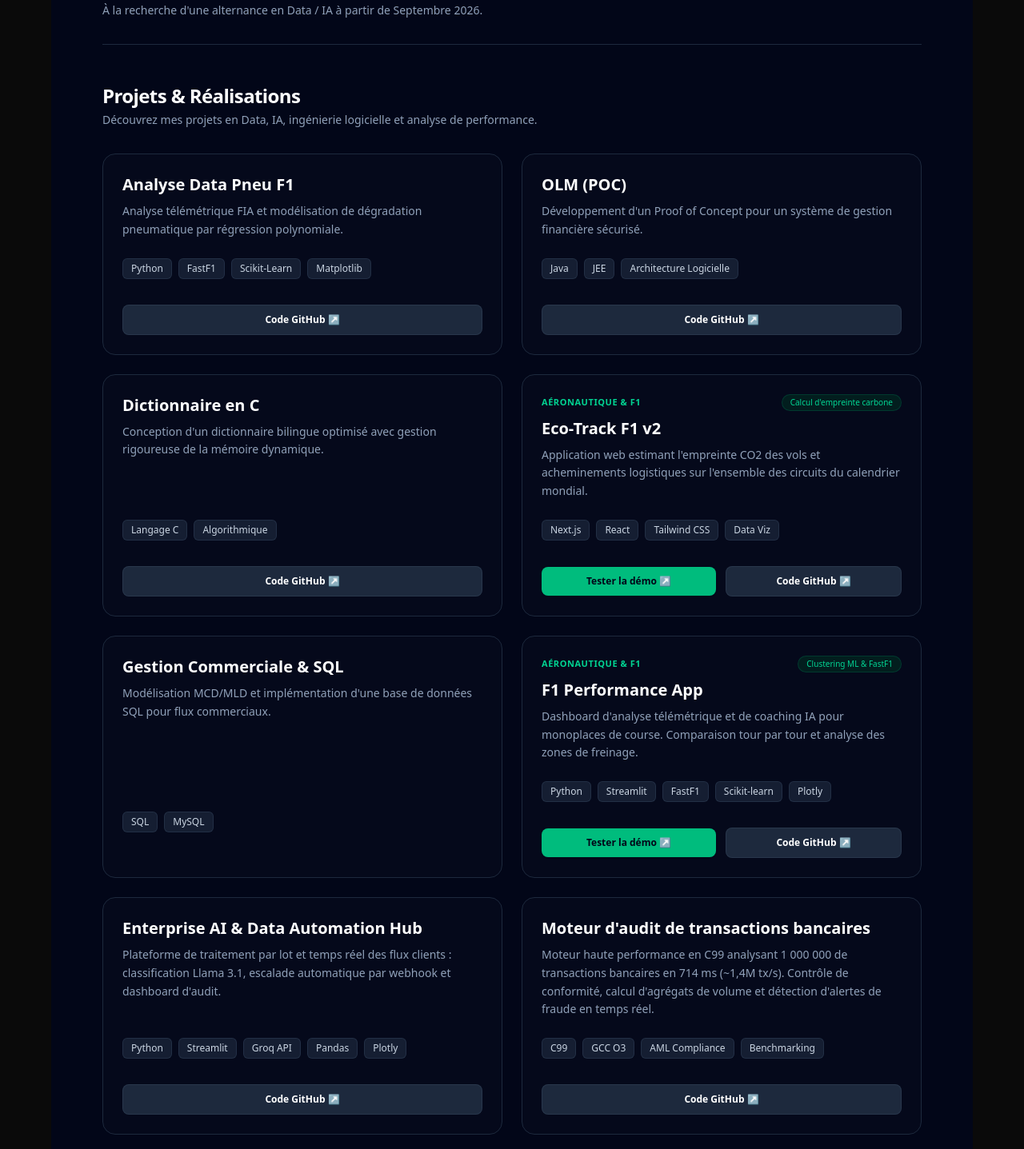
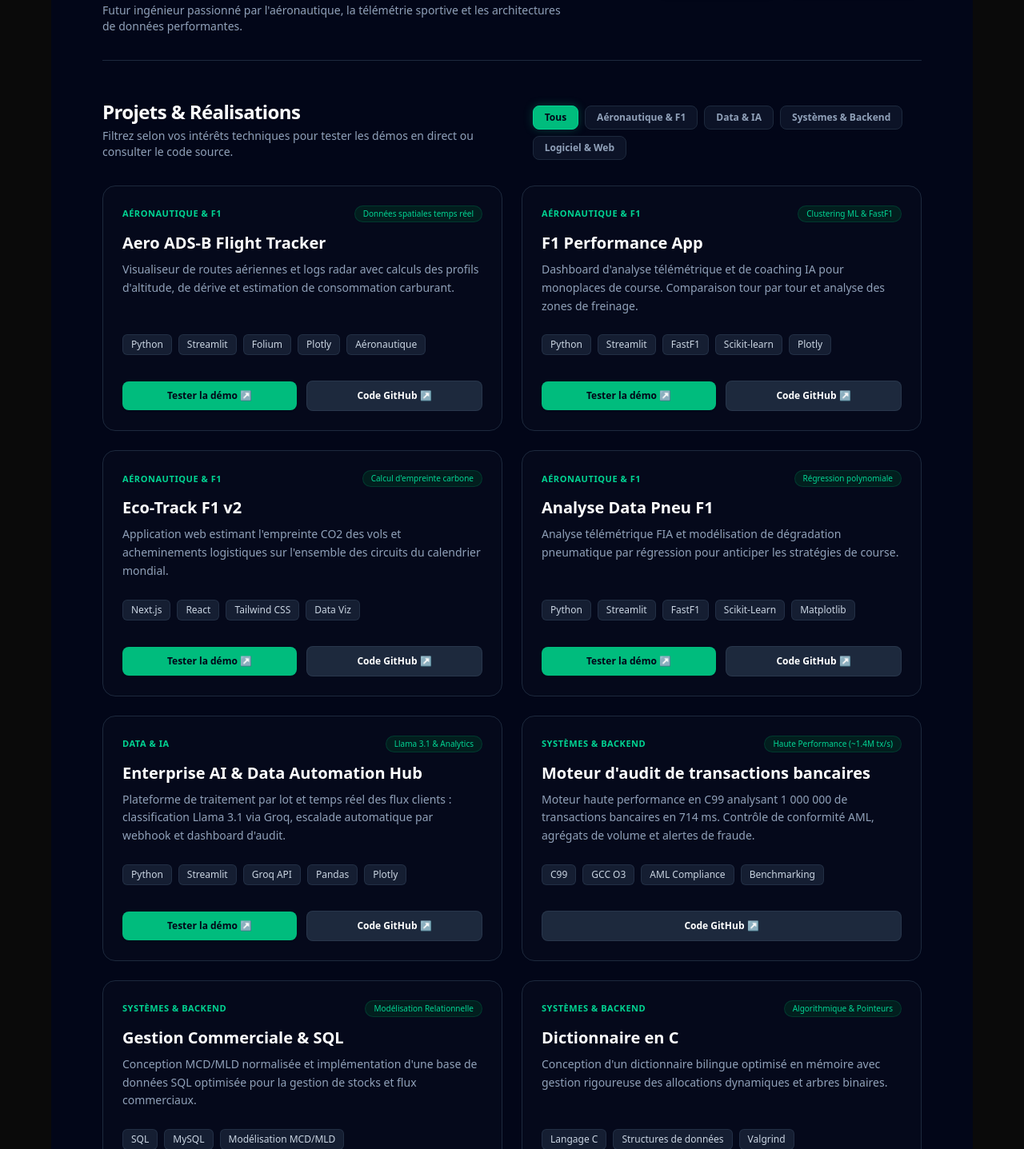
Before and after one commit to MathisLc25/cv-data-green, a Next.js app: page / in a window 1280 px wide. Shown: the part 133-1570 px from the top of the page at 80% size. Built offline with nearby package versions, Linux system fonts and the light colour scheme.

Commit message:
Fix typo syntax et build reussi

```diff
--- a/src/app/api/chat/route.ts
+++ b/src/app/api/chat/route.ts
@@ -30,7 +30,7 @@ export async function POST(req: Request) {
       Voici les informations officielles et détaillées sur Mathis :
       - Identité : Mathis Ladine Caloc, 22 ans. Réside à Bordeaux.
       - Poste recherché : Alternance en Data & Intelligence Artificielle à partir de Septembre 2026 (Rythme ECE).
-      - Formation & Objectifs : Actuellement en Bachelor à l'ECE Bordeaux, il entre en 3e année de Bachelor avec la spécialisation Data & IA. Son objectif est d'intégrer un cycle d'ingénieur directement après sa 3e année (à l'ECE ou l'ESTACA). À terme, il vise le programme des Cadets Air France ou une carrière d'ingénieur en Formule 1.
+      - Formation & Objectifs : Actuellement en Bachelor à l'ECE Bordeaux, il entre en 3e année de Bachelor avec la spécialisation Data & IA. Son objectif est d'intégrer un cycle d'ingénieur directement après sa 3e année (à l'ECE ou l'ESTACA). À terme, il vise une carrière d'ingénieur.
       - Expérience professionnelle : Travaille à Auchan Bordeaux Lac. Il a débuté comme caissier, a acquis de l'expérience en rayon, puis a été promu gestionnaire de ligne grâce à son sérieux et ses compétences en leadership.
       - Projets notables :
         1. OLM (Asset Management / POC) : Application de suivi et de gestion des dépenses conçue spécifiquement pour les étudiants, née de sa propre expérience de la vie étudiante depuis 3 ans.
--- a/src/app/page.tsx
+++ b/src/app/page.tsx
@@ -1,89 +1,136 @@
 "use client";
 
-const projects = [
+import { useState } from "react";
+
+const CATEGORIES = [
+  "Tous",
+  "Aéronautique & F1",
+  "Data & IA",
+  "Systèmes & Backend",
+  "Logiciel & Web",
+] as const;
+
+type Category = (typeof CATEGORIES)[number];
+
+interface Project {
+  title: string;
+  category: "Aéronautique & F1" | "Data & IA" | "Systèmes & Backend" | "Logiciel & Web";
+  badge?: string;
+  desc: string;
+  tech: string;
+  demo?: string;
+  github?: string;
+}
+
+const projects: Project[] = [
   {
-    title: "Analyse Data Pneu F1",
-    desc: "Analyse télémétrique FIA et modélisation de dégradation pneumatique par régression polynomiale.",
-    tech: "Python, FastF1, Scikit-Learn, Matplotlib",
-    github: "https://github.com/MathisLc25/f1-tire-analysis"
+    title: "Aero ADS-B Flight Tracker",
+    category: "Aéronautique & F1",
+    badge: "Données spatiales temps réel",
+    desc: "Visualiseur de routes aériennes et logs radar avec calculs des profils d'altitude, de dérive et estimation de consommation carburant.",
+    tech: "Python, Streamlit, Folium, Plotly, Aéronautique",
+    demo: "https://aero-flight-tracker.streamlit.app",
+    github: "https://github.com/MathisLc25/aero-flight-tracker",
   },
   {
-    title: "OLM (POC)",
-    desc: "Développement d'un Proof of Concept pour un système de gestion financière sécurisé.",
-    tech: "Java, JEE, Architecture Logicielle",
-    github: "https://github.com/MathisLc25/JEECE-LedgerOne-Test-Technique"
-  },
-  {
-    title: "Dictionnaire en C",
-    desc: "Conception d'un dictionnaire bilingue optimisé avec gestion rigoureuse de la mémoire dynamique.",
-    tech: "Langage C, Algorithmique",
-    github: "https://github.com/MathisLc25/Projet-C-"
+    title: "F1 Performance App",
+    category: "Aéronautique & F1",
+    badge: "Clustering ML & FastF1",
+    desc: "Dashboard d'analyse télémétrique et de coaching IA pour monoplaces de course. Comparaison tour par tour et analyse des zones de freinage.",
+    tech: "Python, Streamlit, FastF1, Scikit-learn, Plotly",
+    demo: "https://f1performance.streamlit.app",
+    github: "https://github.com/MathisLc25/F1_Performance_App",
   },
   {
     title: "Eco-Track F1 v2",
-    category: "AÉRONAUTIQUE & F1",
+    category: "Aéronautique & F1",
     badge: "Calcul d'empreinte carbone",
     desc: "Application web estimant l'empreinte CO2 des vols et acheminements logistiques sur l'ensemble des circuits du calendrier mondial.",
     tech: "Next.js, React, Tailwind CSS, Data Viz",
     demo: "https://eco-track-f1.vercel.app",
-    github: "https://github.com/MathisLc25/eco-track-f1-v2"
+    github: "https://github.com/MathisLc25/eco-track-f1-v2",
+  },
+  {
+    title: "Analyse Data Pneu F1",
+    category: "Aéronautique & F1",
+    badge: "Régression polynomiale",
+    desc: "Analyse télémétrique FIA et modélisation de dégradation pneumatique par régression pour anticiper les stratégies de course.",
+    tech: "Python, Streamlit, FastF1, Scikit-Learn, Matplotlib",
+    demo: "https://f1-tire-analysis.streamlit.app",
+    github: "https://github.com/MathisLc25/f1-tire-analysis",
+  },
+  {
+    title: "Enterprise AI & Data Automation Hub",
+    category: "Data & IA",
+    badge: "Llama 3.1 & Analytics",
+    desc: "Plateforme de traitement par lot et temps réel des flux clients : classification Llama 3.1 via Groq, escalade automatique par webhook et dashboard d'audit.",
+    tech: "Python, Streamlit, Groq API, Pandas, Plotly",
+    demo: "https://ai-customer.streamlit.app",
+    github: "https://github.com/MathisLc25/AI-customer",
+  },
+  {
+    title: "Moteur d'audit de transactions bancaires",
+    category: "Systèmes & Backend",
+    badge: "Haute Performance (~1.4M tx/s)",
+    desc: "Moteur haute performance en C99 analysant 1 000 000 de transactions bancaires en 714 ms. Contrôle de conformité AML, agrégats de volume et alertes de fraude.",
+    tech: "C99, GCC O3, AML Compliance, Benchmarking",
+    github: "https://github.com/MathisLc25/bank-log-engine",
   },
   {
     title: "Gestion Commerciale & SQL",
-    desc: "Modélisation MCD/MLD et implémentation d'une base de données SQL pour flux commerciaux.",
-    tech: "SQL, MySQL",
-    github: "#"
+    category: "Systèmes & Backend",
+    badge: "Modélisation Relationnelle",
+    desc: "Conception MCD/MLD normalisée et implémentation d'une base de données SQL optimisée pour la gestion de stocks et flux commerciaux.",
+    tech: "SQL, MySQL, Modélisation MCD/MLD",
+    github: "https://github.com/MathisLc25",
   },
   {
-    title: "F1 Performance App",
-    category: "AÉRONAUTIQUE & F1",
-    badge: "Clustering ML & FastF1",
-    desc: "Dashboard d'analyse télémétrique et de coaching IA pour monoplaces de course. Comparaison tour par tour et analyse des zones de freinage.",
-    tech: "Python, Streamlit, FastF1, Scikit-learn, Plotly",
-    demo: "https://f1performance.streamlit.app",
-    github: "https://github.com/MathisLc25/F1_Performance_App"
+    title: "Dictionnaire en C",
+    category: "Systèmes & Backend",
+    badge: "Algorithmique & Pointeurs",
+    desc: "Conception d'un dictionnaire bilingue optimisé en mémoire avec gestion rigoureuse des allocations dynamiques et arbres binaires.",
+    tech: "Langage C, Structures de données, Valgrind",
+    github: "https://github.com/MathisLc25/Projet-C-",
   },
   {
-    title: "Enterprise AI & Data Automation Hub",
-    desc: "Plateforme de traitement par lot et temps réel des flux clients : classification Llama 3.1, escalade automatique par webhook et dashboard d'audit.",
-    tech: "Python, Streamlit, Groq API, Pandas, Plotly",
-    github: "https://github.com/MathisLc25/AI-customer"
+    title: "OLM (Asset Management)",
+    category: "Logiciel & Web",
+    badge: "POC FinTech Étudiant",
+    desc: "Proof of Concept pour un système de gestion financière et budgétaire spécialement adapté aux étudiants, développé suite à un test technique chez JEECE.",
+    tech: "Java, Spring Boot, React, Architecture Logicielle",
+    github: "https://github.com/MathisLc25/JEECE-LedgerOne-Test-Technique",
   },
-  {
-    title: "Moteur d'audit de transactions bancaires",
-    desc: "Moteur haute performance en C99 analysant 1 000 000 de transactions bancaires en 714 ms (~1,4M tx/s). Contrôle de conformité, calcul d'agrégats de volume et détection d'alertes de fraude en temps réel.",
-    tech: "C99, GCC O3, AML Compliance, Benchmarking",
-    github: "https://github.com/MathisLc25/bank-log-engine"
-  },
-  {
-    title: "Aero ADS-B Flight Tracker",
-    category: "AÉRONAUTIQUE & F1",
-    badge: "Données spatiales temps réel",
-    desc: "Visualiseur de routes aériennes et logs radar avec calculs des profils d'altitude, de dérive et estimation de consommation carburant.",
-    tech: "Python, Streamlit, Folium, Plotly, Aéronautique",
-    demo: "https://aero-flight-tracker.streamlit.app",
-    github: "https://github.com/MathisLc25/aero-flight-tracker"
-  }
 ];
 
 export default function Home() {
+  const [selectedCategory, setSelectedCategory] = useState<Category>("Tous");
+
+  const filteredProjects =
+    selectedCategory === "Tous"
+      ? projects
+      : projects.filter((p) => p.category === selectedCategory);
+
   return (
     <main className="min-h-screen bg-slate-950 text-slate-100 px-6 py-12 md:px-16 max-w-6xl mx-auto">
-      {/* En-tête / Header avec lien GitHub direct pour les RH */}
+      {/* En-tête / Header avec liens directs Pro & RH */}
       <header className="flex flex-col md:flex-row md:items-center justify-between border-b border-slate-800 pb-8 mb-12 gap-6">
         <div>
-          <h1 className="text-3xl md:text-5xl font-extrabold text-white tracking-tight mb-2">
+          <div className="flex items-center gap-3 mb-2">
+            <h1 className="text-3xl md:text-5xl font-extrabold text-white tracking-tight">
               Mathis Ladine Caloc
             </h1>
+            <span className="hidden sm:inline-block px-2.5 py-1 text-[11px] font-semibold bg-emerald-950/80 text-emerald-400 border border-emerald-800/50 rounded-full">
+              Alternance Sept. 2026
+            </span>
+          </div>
           <p className="text-emerald-400 font-medium text-base md:text-lg">
             Data & Artificial Intelligence • ECE Bordeaux
           </p>
-          <p className="text-slate-400 text-sm mt-1">
-            À la recherche d'une alternance en Data / IA à partir de Septembre 2026.
+          <p className="text-slate-400 text-sm mt-1 max-w-xl">
+            Futur ingénieur passionné par l'aéronautique, la télémétrie sportive et les architectures de données performantes.
           </p>
         </div>
 
-        {/* Boutons d'accès rapide Pro & RH */}
         <div className="flex items-center gap-3">
           <a
             href="https://github.com/MathisLc25"
@@ -110,34 +157,55 @@ export default function Home() {
 
       {/* Section des Projets */}
       <section className="mb-16">
-        <div className="mb-8">
-          <h2 className="text-2xl font-bold text-white tracking-tight">Projets & Réalisations</h2>
+        <div className="flex flex-col md:flex-row md:items-end justify-between mb-8 gap-4">
+          <div>
+            <h2 className="text-2xl font-bold text-white tracking-tight">
+              Projets & Réalisations
+            </h2>
             <p className="text-slate-400 text-sm mt-1">
-            Découvrez mes projets en Data, IA, ingénierie logicielle et analyse de performance.
+              Filtrez selon vos intérêts techniques pour tester les démos en direct ou consulter le code source.
             </p>
           </div>
 
+          {/* Onglets de filtrage */}
+          <div className="flex flex-wrap gap-2">
+            {CATEGORIES.map((cat) => {
+              const active = selectedCategory === cat;
+              return (
+                <button
+                  key={cat}
+                  onClick={() => setSelectedCategory(cat)}
+                  className={`px-3.5 py-1.5 rounded-lg text-xs font-semibold transition-all border ${
+                    active
+                      ? "bg-emerald-500 text-slate-950 border-emerald-400 shadow-[0_0_12px_rgba(16,185,129,0.3)]"
+                      : "bg-slate-900/80 text-slate-400 border-slate-800 hover:border-slate-700 hover:text-slate-200"
+                  }`}
+                >
+                  {cat}
+                </button>
+              );
+            })}
+          </div>
+        </div>
+
+        {/* Grille dynamique des projets */}
         <div className="grid grid-cols-1 md:grid-cols-2 gap-6">
-          {projects.map((project) => (
+          {filteredProjects.map((project) => (
             <div
               key={project.title}
               className="p-6 rounded-2xl border border-slate-800 bg-slate-900/20 hover:border-slate-700 hover:bg-slate-900/40 transition-all duration-300 group flex flex-col justify-between"
             >
               <div>
-                {(project.category || project.badge) && (
-                  <div className="flex justify-between items-center mb-2">
-                    {project.category && (
+                <div className="flex justify-between items-center mb-3">
                   <span className="text-[11px] font-bold text-emerald-400 tracking-wider uppercase">
                     {project.category}
                   </span>
-                    )}
                   {project.badge && (
                     <span className="text-[10px] px-2.5 py-0.5 rounded-full bg-emerald-950/60 text-emerald-400 border border-emerald-800/40 font-medium">
                       {project.badge}
                     </span>
                   )}
                 </div>
-                )}
 
                 <h3 className="text-xl font-bold text-white group-hover:text-emerald-400 transition-colors mb-2">
                   {project.title}
@@ -161,7 +229,7 @@ export default function Home() {
                   ))}
                 </div>
 
-                {/* Boutons d'actions : Démo et/ou GitHub */}
+                {/* Boutons d'actions adaptatifs */}
                 <div className="flex items-center gap-3 pt-2">
                   {project.demo && (
                     <a
@@ -174,12 +242,14 @@ export default function Home() {
                     </a>
                   )}
 
-                  {project.github && project.github !== "#" && (
+                  {project.github && (
                     <a
                       href={project.github}
                       target="_blank"
                       rel="noopener noreferrer"
-                      className={`${project.demo ? "flex-1" : "w-full"} text-center py-2.5 px-4 text-xs font-semibold rounded-lg bg-slate-800 hover:bg-slate-700 text-white transition-colors border border-slate-700/60 flex items-center justify-center gap-1.5`}
+                      className={`${
+                        project.demo ? "flex-1" : "w-full"
+                      } text-center py-2.5 px-4 text-xs font-semibold rounded-lg bg-slate-800 hover:bg-slate-700 text-white transition-colors border border-slate-700/60 flex items-center justify-center gap-1.5`}
                     >
                       Code GitHub ↗
                     </a>
--- a/src/components/ProjectCard.tsx
+++ b/src/components/ProjectCard.tsx
@@ -1,101 +1,160 @@
 "use client";
 
-const projects = [
+interface Project {
+  title: string;
+  category?: string;
+  badge?: string;
+  desc: string;
+  tech: string;
+  demo?: string;
+  github?: string;
+}
+
+export const projects: Project[] = [
   {
     title: "Analyse Data Pneu F1",
+    category: "AÉRONAUTIQUE & F1",
+    badge: "Régression polynomiale",
     desc: "Analyse télémétrique FIA et modélisation de dégradation pneumatique par régression polynomiale.",
     tech: "Python, FastF1, Scikit-Learn, Matplotlib",
-    link: "https://github.com/MathisLc25/f1-tire-analysis"
+    github: "https://github.com/MathisLc25/f1-tire-analysis",
   },
   {
     title: "OLM (POC)",
+    category: "Logiciel & Web",
+    badge: "POC FinTech Étudiant",
     desc: "Développement d'un Proof of Concept pour un système de gestion financière sécurisé.",
     tech: "Java, JEE, Architecture Logicielle",
-    link: "https://github.com/MathisLc25/JEECE-LedgerOne-Test-Technique"
+    github: "https://github.com/MathisLc25/JEECE-LedgerOne-Test-Technique",
   },
   {
     title: "Dictionnaire en C",
+    category: "Systèmes & Backend",
+    badge: "Algorithmique & Pointeurs",
     desc: "Conception d'un dictionnaire bilingue optimisé avec gestion rigoureuse de la mémoire dynamique.",
     tech: "Langage C, Algorithmique",
-    link: "https://github.com/MathisLc25/Projet-C-"
+    github: "https://github.com/MathisLc25/Projet-C-",
   },
   {
-    title: "Eco track f1",
-    desc: "Calculateur d'empreinte carbone pour les déplacements en Grand Prix depuis Bordeaux, conçu selon les normes d'accessibilité WCAG et prêt pour le pilotage analytics."",
+    title: "Eco-Track F1 v2",
+    category: "AÉRONAUTIQUE & F1",
+    badge: "Calcul d'empreinte carbone",
+    desc: "Calculateur d'empreinte carbone pour les déplacements en Grand Prix depuis Bordeaux, conçu selon les normes d'accessibilité WCAG et prêt pour le pilotage analytics.",
     tech: "Next.js, React, Tailwind CSS, TypeScript",
-    link: "https://github.com/MathisLc25/eco-track-f1-v2"
+    demo: "https://eco-track-f1.vercel.app",
+    github: "https://github.com/MathisLc25/eco-track-f1-v2",
   },
   {
     title: "Gestion Commerciale & SQL",
+    category: "Systèmes & Backend",
+    badge: "Modélisation MCD/MLD",
     desc: "Modélisation MCD/MLD et implémentation d'une base de données SQL pour flux commerciaux.",
     tech: "SQL, MySQL",
-    link: "#"
+    github: "https://github.com/MathisLc25",
   },
   {
-    title: "Pitwall F1 et Télémétrie & IA",
-    desc: "Application d'ingénierie de piste et analyse de télémétrie F1 avec segmentation non-supervisée par K-Means.",
-    tech: "Python, Streamlit, Scikit-Learn, FastF1, Plotly",
-    link: "https://github.com/MathisLc25/F1_Performance_App"
+    title: "F1 Performance App",
+    category: "AÉRONAUTIQUE & F1",
+    badge: "Clustering ML & FastF1",
+    desc: "Dashboard d'analyse télémétrique et de coaching IA pour monoplaces de course. Comparaison tour par tour et analyse des zones de freinage.",
+    tech: "Python, Streamlit, FastF1, Scikit-learn, Plotly",
+    demo: "https://f1performance.streamlit.app",
+    github: "https://github.com/MathisLc25/F1_Performance_App",
   },
   {
     title: "Enterprise AI & Data Automation Hub",
+    category: "Data & IA",
+    badge: "Llama 3.1 & Analytics",
     desc: "Plateforme de traitement par lot et temps réel des flux clients : classification Llama 3.1, escalade automatique par webhook et dashboard d'audit.",
     tech: "Python, Streamlit, Groq API, Pandas, Plotly",
-    link: "https://github.com/MathisLc25/AI-customer"
+    demo: "https://ai-customer.streamlit.app",
+    github: "https://github.com/MathisLc25/AI-customer",
   },
   {
     title: "Moteur d'audit de transactions bancaires",
+    category: "Systèmes & Backend",
+    badge: "Haute Performance (~1.4M tx/s)",
     desc: "Moteur haute performance en C99 analysant 1 000 000 de transactions bancaires en 714 ms (~1,4M tx/s). Contrôle de conformité, calcul d'agrégats de volume et détection d'alertes de fraude en temps réel.",
     tech: "C99, GCC O3, AML Compliance, Benchmarking",
-    link: "https://github.com/MathisLc25/bank-log-engine"
+    github: "https://github.com/MathisLc25/bank-log-engine",
   },
   {
     title: "Aero ADS-B Flight Tracker",
     category: "AÉRONAUTIQUE & F1",
     badge: "Données spatiales temps réel",
     desc: "Visualiseur de routes aériennes et logs radar avec calculs des profils d'altitude, de dérive et estimation de consommation carburant.",
-  tech: ["Python", "Streamlit", "Folium", "Plotly", "Aéronautique"],
+    tech: "Python, Streamlit, Folium, Plotly, Aéronautique",
     demo: "https://aero-flight-tracker.streamlit.app",
-  github: "https://github.com/MathisLc25/aero-flight-tracker"
-  }
-
-
+    github: "https://github.com/MathisLc25/aero-flight-tracker",
+  },
 ];
 
-export default function ProjectSection() {
+export default function ProjectCard({ project }: { project: Project }) {
   return (
-    <div className="grid grid-cols-1 md:grid-cols-2 gap-6">
-      {projects.map((project) => (
-        <div
-          key={project.title}
-          className="p-6 rounded-2xl border border-slate-800 bg-slate-900/20 hover:border-slate-700 hover:bg-slate-900/40 transition-all duration-300 group flex flex-col justify-between"
-        >
+    <div className="p-6 rounded-2xl border border-slate-800 bg-slate-900/20 hover:border-slate-700 hover:bg-slate-900/40 transition-all duration-300 group flex flex-col justify-between">
       <div>
-            <div className="flex justify-between items-start mb-4 gap-4">
-              <h3 className="text-lg font-semibold text-white group-hover:text-emerald-400 transition-colors">
+        {(project.category || project.badge) && (
+          <div className="flex justify-between items-center mb-2">
+            {project.category && (
+              <span className="text-[11px] font-bold text-emerald-400 tracking-wider uppercase">
+                {project.category}
+              </span>
+            )}
+            {project.badge && (
+              <span className="text-[10px] px-2.5 py-0.5 rounded-full bg-emerald-950/60 text-emerald-400 border border-emerald-800/40 font-medium">
+                {project.badge}
+              </span>
+            )}
+          </div>
+        )}
+
+        <h3 className="text-xl font-bold text-white group-hover:text-emerald-400 transition-colors mb-2">
           {project.title}
         </h3>
-              {project.link !== "#" && (
-                <a
-                  href={project.link}
-                  target="_blank"
-                  rel="noopener noreferrer"
-                  className="text-[10px] font-semibold border border-emerald-500/30 px-3 py-1.5 rounded-lg text-emerald-500 hover:bg-emerald-500 hover:text-white transition-colors whitespace-nowrap shadow-sm"
-                >
-                  GitHub ↗
-                </a>
-              )}
-            </div>
+
         <p className="text-slate-400 text-sm mb-6 font-normal leading-relaxed">
           {project.desc}
         </p>
       </div>
 
-          <p className="text-xs font-medium text-slate-500 border-t border-slate-800/60 pt-4">
-            {project.tech}
-          </p>
+      <div>
+        <div className="flex flex-wrap gap-2 mb-6">
+          {project.tech.split(", ").map((t) => (
+            <span
+              key={t}
+              className="text-xs px-2.5 py-1 rounded-md bg-slate-800/70 text-slate-300 border border-slate-700/50"
+            >
+              {t}
+            </span>
+          ))}
         </div>
-      ))}
+
+        <div className="flex items-center gap-3 pt-2">
+          {project.demo && (
+            <a
+              href={project.demo}
+              target="_blank"
+              rel="noopener noreferrer"
+              className="flex-1 text-center py-2.5 px-4 text-xs font-semibold rounded-lg bg-emerald-500 hover:bg-emerald-400 text-slate-950 transition-colors flex items-center justify-center gap-1.5 shadow-sm"
+            >
+              Tester la démo ↗
+            </a>
+          )}
+
+          {project.github && project.github !== "#" && (
+            <a
+              href={project.github}
+              target="_blank"
+              rel="noopener noreferrer"
+              className={`${
+                project.demo ? "flex-1" : "w-full"
+              } text-center py-2.5 px-4 text-xs font-semibold rounded-lg bg-slate-800 hover:bg-slate-700 text-white transition-colors border border-slate-700/60 flex items-center justify-center gap-1.5`}
+            >
+              Code GitHub ↗
+            </a>
+          )}
+        </div>
+      </div>
     </div>
   );
 }
```
Lines whose indentation alone changed are shown as unchanged.
